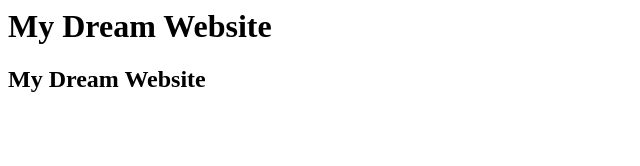
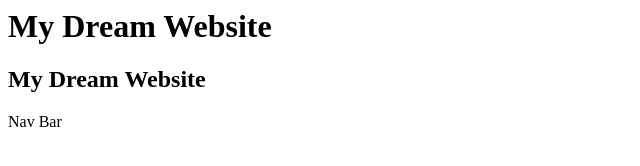
Before and after one commit to YaswanthVT/myWebsite, a plain HTML site: page Index.html in a window 1280 px wide. Shown: the full height of the page, 0-640 px from the left. Drawn offline with Linux system fonts and the light colour scheme.

Commit message:
Navigation Bar Added.

```diff
--- a/Index.html
+++ b/Index.html
@@ -2,5 +2,6 @@
 
   <h1> My Dream Website </h1>
   <h2> My Dream Website </h2>
+  <div>Nav Bar</div>
 
 </html>
```
